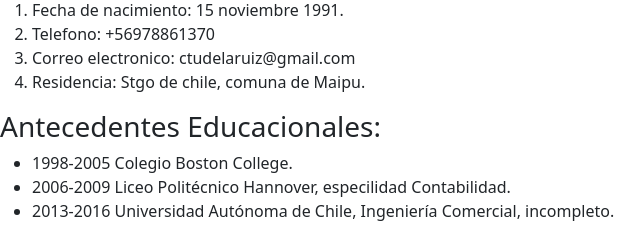
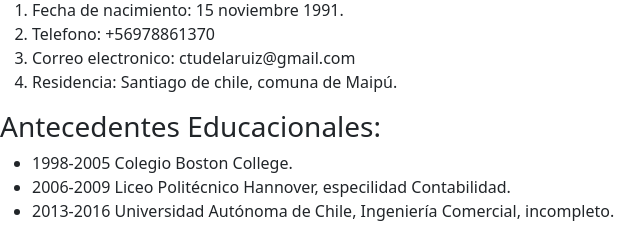
Before and after one commit to joaquintorrestagle/CamiTudela.github.io, a plain HTML site: page index.html in a window 1280 px wide. Shown: the part 509-745 px from the top of the page, 0-640 px from the left. Drawn offline with nearby package versions, Linux system fonts and the light colour scheme.

Commit message:
Update index.html
Se editaron datos para una mejor descripción.

```diff
--- a/index.html
+++ b/index.html
@@ -48,7 +48,7 @@
       <li>Fecha de nacimiento: 15 noviembre 1991.</li>
       <li>Telefono: +56978861370</li>
       <li>Correo electronico: ctudelaruiz@gmail.com</li>
-      <li>Residencia: Stgo de chile, comuna de Maipu.</li>
+      <li>Residencia: Santiago de chile, comuna de Maipú.</li>
     </ol>
     <h3>Antecedentes Educacionales:</h3>
     <ul>
```
